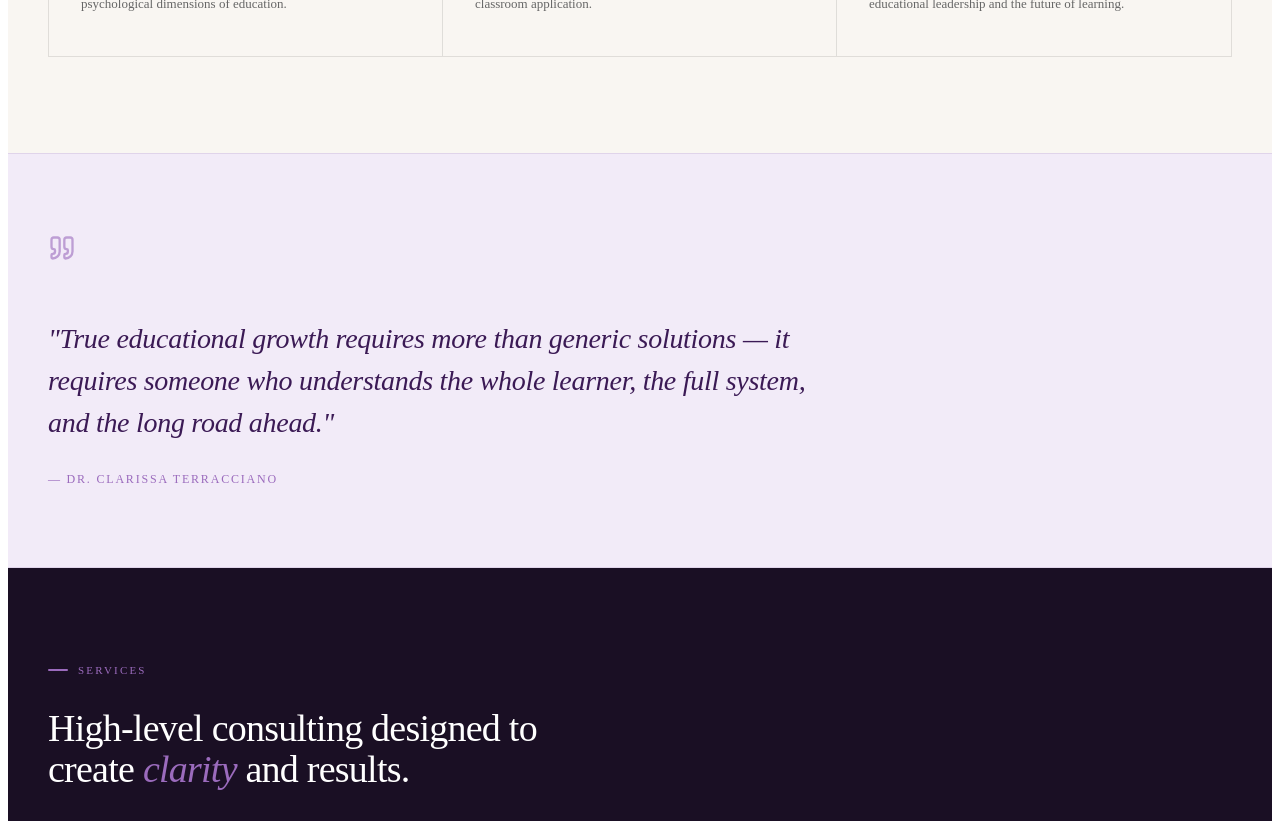
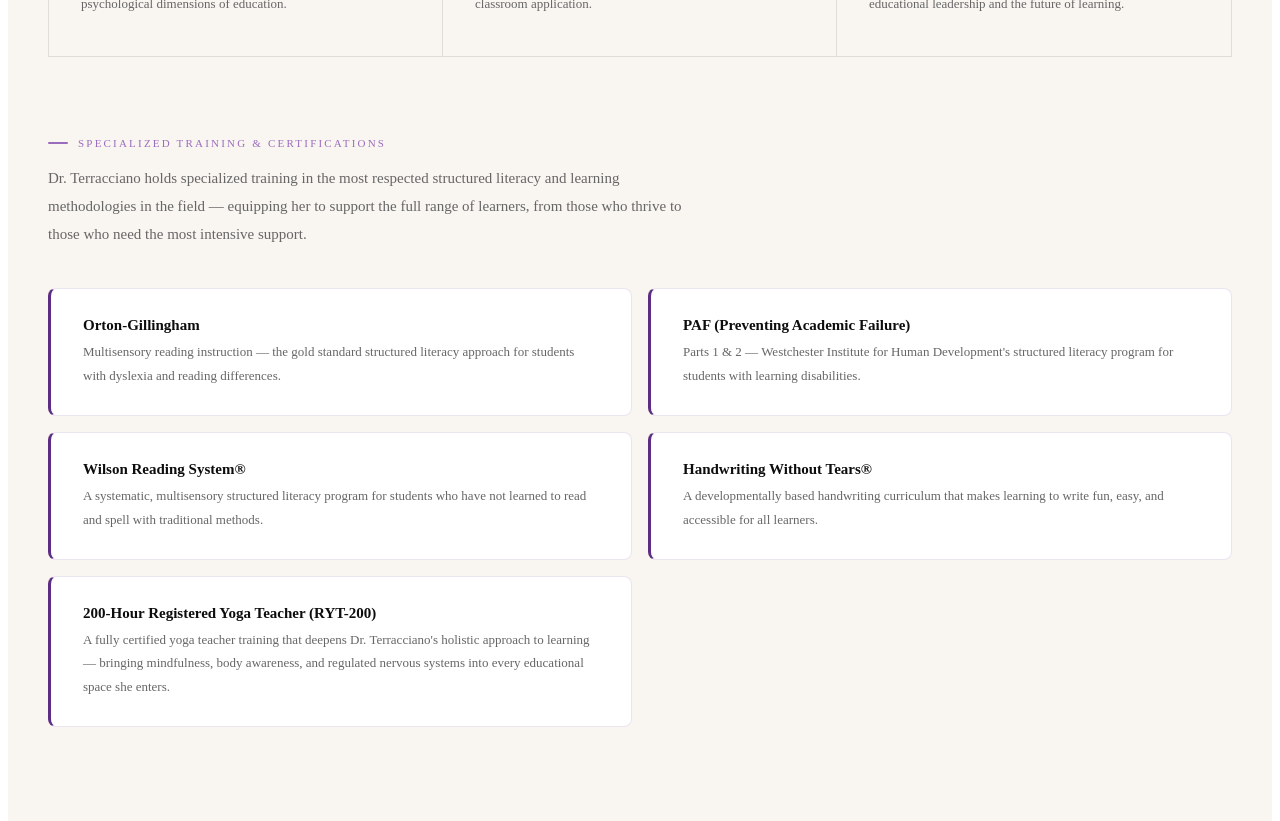
Before and after one commit to cmarrapodi/clarissaterraccianophd, a React (Vite) app: page / in a window 1280 px wide. Shown: the part 1940-2761 px from the top of the page. Built offline with nearby package versions, Linux system fonts and the light colour scheme; no server answers.

Commit message:
Update ClarissaWebsite.jsx

```diff
--- a/src/ClarissaWebsite.jsx
+++ b/src/ClarissaWebsite.jsx
@@ -8,6 +8,7 @@ import {
   Lightbulb,
   CalendarDays,
   Quote,
+  Users,
 } from "lucide-react";
 
 const fadeUp = {
@@ -24,6 +25,14 @@ const expertiseAreas = [
   { num: "01", title: "B.A. Developmental Psychology", school: "Hunter College, City University of New York", description: "A foundational grounding in how children grow, think, and learn — informing every consultation with a deep understanding of child development, cognition, and the psychological dimensions of education." },
   { num: "02", title: "M.A. Inclusive Education", school: "Teachers College, Columbia University", description: "Graduate training at one of the world's foremost schools of education, specializing in inclusive practices and teaching students with disabilities — bridging research and real-world classroom application." },
   { num: "03", title: "Ph.D. Educational Leadership & Policy Studies", school: "University of Denver", description: "Doctoral research examining the policies governing emerging and innovative technology and digital infrastructure in education — positioning Dr. Terracciano at the intersection of educational leadership and the future of learning." },
+];
+
+const specializedTraining = [
+  { title: "Orton-Gillingham", desc: "Multisensory reading instruction — the gold standard structured literacy approach for students with dyslexia and reading differences." },
+  { title: "PAF (Preventing Academic Failure)", desc: "Parts 1 & 2 — Westchester Institute for Human Development's structured literacy program for students with learning disabilities." },
+  { title: "Wilson Reading System®", desc: "A systematic, multisensory structured literacy program for students who have not learned to read and spell with traditional methods." },
+  { title: "Handwriting Without Tears®", desc: "A developmentally based handwriting curriculum that makes learning to write fun, easy, and accessible for all learners." },
+  { title: "200-Hour Registered Yoga Teacher (RYT-200)", desc: "A fully certified yoga teacher training that deepens Dr. Terracciano's holistic approach to learning — bringing mindfulness, body awareness, and regulated nervous systems into every educational space she enters." },
 ];
 
 const heroTags = ["Special Education", "Literacy", "Blockchain & EdTech", "Homeschool Planning"];
@@ -72,6 +81,7 @@ export default function ClarissaWebsite() {
         <div style={{ display: "flex", gap: "2rem", fontSize: "13px", color: "#666" }}>
           <a href="#about" style={{ color: "inherit", textDecoration: "none" }}>About</a>
           <a href="#services" style={{ color: "inherit", textDecoration: "none" }}>Services</a>
+          <a href="#pods" style={{ color: "inherit", textDecoration: "none" }}>Learning Pods</a>
           <a href="#booking" style={{ color: "inherit", textDecoration: "none" }}>Contact</a>
         </div>
         <button onClick={goToBook} style={{ background: "#5C2D82", color: "#fff", border: "none", padding: "10px 22px", borderRadius: "3px", fontSize: "12px", letterSpacing: "0.08em", textTransform: "uppercase", cursor: "pointer" }}>
@@ -141,7 +151,8 @@ export default function ClarissaWebsite() {
           <motion.p variants={fadeUp} style={{ fontSize: "15px", lineHeight: 1.85, color: "#666", maxWidth: "640px", marginBottom: "4rem" }}>
             Two decades into her career, she pursued her doctorate — earning a Ph.D. in Educational Leadership and Policy Studies, with research focused on the policies shaping emerging technology and digital infrastructure in education. That full arc — from a summer camp in South Florida to the frontier of educational policy — is what she brings to every family, educator, and organization she works with today.
           </motion.p>
-          <div style={{ display: "grid", gridTemplateColumns: "repeat(3, 1fr)", border: "0.5px solid rgba(0,0,0,0.1)" }}>
+
+          <div style={{ display: "grid", gridTemplateColumns: "repeat(3, 1fr)", border: "0.5px solid rgba(0,0,0,0.1)", marginBottom: "5rem" }}>
             {expertiseAreas.map((area, index) => (
               <motion.div key={area.num} initial={{ opacity: 0, y: 24 }} whileInView={{ opacity: 1, y: 0 }} viewport={{ once: true, amount: 0.2 }} transition={{ duration: 0.6, delay: index * 0.1 }}
                 style={{ padding: "2.5rem 2rem", borderRight: index < expertiseAreas.length - 1 ? "0.5px solid rgba(0,0,0,0.1)" : "none" }}>
@@ -149,6 +160,22 @@ export default function ClarissaWebsite() {
                 <div style={{ fontSize: "16px", fontWeight: 500, color: "#0D0D0D", marginBottom: "4px", lineHeight: 1.35 }}>{area.title}</div>
                 <div style={{ fontSize: "11px", letterSpacing: "0.08em", textTransform: "uppercase", color: "#9B6BBD", marginBottom: "1rem" }}>{area.school}</div>
                 <div style={{ fontSize: "13px", lineHeight: 1.85, color: "#666" }}>{area.description}</div>
+              </motion.div>
+            ))}
+          </div>
+
+          <motion.div variants={fadeUp}>
+            <SectionLabel>Specialized Training & Certifications</SectionLabel>
+          </motion.div>
+          <motion.p variants={fadeUp} style={{ fontSize: "15px", lineHeight: 1.85, color: "#666", maxWidth: "640px", marginBottom: "2.5rem" }}>
+            Dr. Terracciano holds specialized training in the most respected structured literacy and learning methodologies in the field — equipping her to support the full range of learners, from those who thrive to those who need the most intensive support.
+          </motion.p>
+          <div style={{ display: "grid", gridTemplateColumns: "repeat(2, 1fr)", gap: "1rem" }}>
+            {specializedTraining.map((item, index) => (
+              <motion.div key={item.title} initial={{ opacity: 0, y: 20 }} whileInView={{ opacity: 1, y: 0 }} viewport={{ once: true, amount: 0.2 }} transition={{ duration: 0.5, delay: index * 0.1 }}
+                style={{ padding: "1.75rem 2rem", background: "#fff", border: "0.5px solid rgba(92,45,130,0.12)", borderRadius: "8px", borderLeft: "3px solid #5C2D82" }}>
+                <div style={{ fontSize: "15px", fontWeight: 600, color: "#0D0D0D", marginBottom: "6px" }}>{item.title}</div>
+                <div style={{ fontSize: "13px", lineHeight: 1.8, color: "#666" }}>{item.desc}</div>
               </motion.div>
             ))}
           </div>
@@ -176,30 +203,20 @@ export default function ClarissaWebsite() {
             {[
               { title: "Private Educational Consulting", desc: "Personalized 1:1 consulting for families navigating complex educational decisions, learning differences, or academic transitions." },
               { title: "Academic Tutoring", desc: "Expert subject-matter support tailored to your learner's pace, style, and goals — from foundational skills to advanced coursework." },
-              { title: "Intensive Academic Intervention", desc: "Targeted, high-impact sessions for students who need accelerated support in literacy, math, or executive functioning." },
+              { title: "Literacy & Reading Support", desc: "Structured literacy intervention using Orton-Gillingham, Wilson Reading System®, and PAF — evidence-based approaches for all readers including those with dyslexia." },
               { title: "Homeschool Planning & Curriculum Design", desc: "Custom curriculum architecture and learning plans for families building rigorous, joyful homeschool programs." },
               { title: "Educational Advocacy & Parent Strategy", desc: "Empowering parents to navigate IEPs, 504 plans, school systems, and educational rights with confidence and clarity." },
               { title: "Dissertation & Research Consulting", desc: "Expert guidance for doctoral students and researchers navigating qualitative methodology, data analysis, and academic writing." },
               { title: "Educational Policy & EdTech Consulting", desc: "Strategic consulting for organizations, institutions, and founders at the intersection of education, policy, and technology." },
               { title: "School / Organizational Consulting", desc: "Systems-level consulting for schools and educational organizations seeking to improve outcomes, equity, and culture." },
+              { title: "Intensive Academic Intervention", desc: "Targeted, high-impact sessions for students who need accelerated support in literacy, math, or executive functioning." },
+              { title: "Monthly Family Educational Retainer", desc: "Ongoing advisory support for families who want consistent, high-touch educational guidance throughout the school year." },
             ].map((service, index) => (
               <motion.div key={service.title} initial={{ opacity: 0, y: 24 }} whileInView={{ opacity: 1, y: 0 }} viewport={{ once: true, amount: 0.1 }} transition={{ duration: 0.5, delay: index * 0.05 }}
-                style={{ background: "#1A0F24", padding: "2rem", borderBottom: index < 6 ? "0.5px solid rgba(255,255,255,0.07)" : "none", borderRight: index % 2 === 0 ? "0.5px solid rgba(255,255,255,0.07)" : "none" }}>
+                style={{ background: "#1A0F24", padding: "2rem", borderBottom: index < 8 ? "0.5px solid rgba(255,255,255,0.07)" : "none", borderRight: index % 2 === 0 ? "0.5px solid rgba(255,255,255,0.07)" : "none" }}>
                 <div style={{ fontSize: "15px", fontWeight: 500, color: "#fff", marginBottom: "8px" }}>{service.title}</div>
                 <div style={{ fontSize: "13px", lineHeight: 1.8, color: "rgba(255,255,255,0.45)" }}>{service.desc}</div>
               </motion.div>
-            ))}
-          </div>
-          <div style={{ display: "grid", gridTemplateColumns: "repeat(3, 1fr)", gap: "1px", background: "rgba(255,255,255,0.07)", marginBottom: "3rem" }}>
-            {[
-              { title: "Half-Day Consulting", price: "$1,500" },
-              { title: "Full-Day Consulting", price: "$3,000" },
-              { title: "Monthly Family Retainer", price: "From $1,500/mo" },
-            ].map((item, index) => (
-              <div key={item.title} style={{ background: "#1A0F24", padding: "1.5rem 2rem", borderRight: index < 2 ? "0.5px solid rgba(255,255,255,0.07)" : "none" }}>
-                <div style={{ fontSize: "20px", fontWeight: 300, color: "#9B6BBD", marginBottom: "4px" }}>{item.price}</div>
-                <div style={{ fontSize: "13px", color: "rgba(255,255,255,0.5)" }}>{item.title}</div>
-              </div>
             ))}
           </div>
           <div style={{ textAlign: "center" }}>
@@ -210,7 +227,38 @@ export default function ClarissaWebsite() {
         </motion.div>
       </section>
 
-      <section style={{ padding: "6rem 2.5rem" }}>
+      <section id="pods" style={{ padding: "6rem 2.5rem", background: "#F9F6F2" }}>
+        <motion.div initial="hidden" whileInView="visible" viewport={{ once: true, amount: 0.25 }} variants={stagger}>
+          <motion.div variants={fadeUp}><SectionLabel>Learning Pods</SectionLabel></motion.div>
+          <motion.h2 variants={fadeUp} style={{ fontSize: "clamp(28px, 3vw, 38px)", fontWeight: 400, letterSpacing: "-0.02em", lineHeight: 1.1, color: "#0D0D0D", marginBottom: "1.5rem", maxWidth: "560px" }}>
+            Small-group learning designed to{" "}<em style={{ fontStyle: "italic", fontWeight: 300, color: "#5C2D82" }}>inspire</em> and accelerate.
+          </motion.h2>
+          <motion.p variants={fadeUp} style={{ fontSize: "15px", lineHeight: 1.85, color: "#666", maxWidth: "640px", marginBottom: "3rem" }}>
+            Learning Pods are curated small-group sessions where children come together for a structured learning series focused on academic growth, supplemental learning, and intellectual curiosity. Designed by Dr. Terracciano, each pod is intentionally sized to foster collaboration, deepen engagement, and give every child the attention they deserve — all in a warm, rigorous, and joyful environment.
+          </motion.p>
+          <div style={{ display: "grid", gridTemplateColumns: "repeat(3, 1fr)", gap: "1.5rem", marginBottom: "3rem" }}>
+            {[
+              { icon: "◈", title: "Structured Learning Series", desc: "Each pod follows a carefully designed curriculum arc, building knowledge and skills progressively across sessions." },
+              { icon: "◉", title: "Small Group, Big Impact", desc: "Intentionally small groups ensure every child is seen, supported, and challenged at the right level." },
+              { icon: "◬", title: "Supplemental & Enrichment Focus", desc: "Pods complement school learning or provide enrichment beyond the classroom — tailored to the group's needs and goals." },
+            ].map((item, index) => (
+              <motion.div key={item.title} initial={{ opacity: 0, y: 24 }} whileInView={{ opacity: 1, y: 0 }} viewport={{ once: true, amount: 0.2 }} transition={{ duration: 0.6, delay: index * 0.1 }}
+                style={{ padding: "2rem", background: "#fff", border: "0.5px solid rgba(92,45,130,0.12)", borderRadius: "8px" }}>
+                <div style={{ fontSize: "24px", color: "#5C2D82", marginBottom: "1rem" }}>{item.icon}</div>
+                <div style={{ fontSize: "15px", fontWeight: 500, color: "#0D0D0D", marginBottom: "8px" }}>{item.title}</div>
+                <div style={{ fontSize: "13px", lineHeight: 1.8, color: "#666" }}>{item.desc}</div>
+              </motion.div>
+            ))}
+          </div>
+          <motion.div variants={fadeUp}>
+            <button onClick={goToBook} style={{ display: "inline-flex", alignItems: "center", gap: "8px", background: "#5C2D82", color: "#fff", padding: "14px 30px", fontSize: "12px", letterSpacing: "0.1em", textTransform: "uppercase", border: "none", borderRadius: "3px", cursor: "pointer" }}>
+              Enroll in a Learning Pod <ArrowRight size={14} />
+            </button>
+          </motion.div>
+        </motion.div>
+      </section>
+
+      <section style={{ padding: "6rem 2.5rem", background: "#fff" }}>
         <motion.div initial="hidden" whileInView="visible" viewport={{ once: true, amount: 0.25 }} variants={stagger} style={{ maxWidth: "800px", margin: "0 auto" }}>
           <motion.div variants={fadeUp}><SectionLabel>My approach</SectionLabel></motion.div>
           <motion.h2 variants={fadeUp} style={{ fontSize: "clamp(28px, 3vw, 38px)", fontWeight: 400, letterSpacing: "-0.02em", lineHeight: 1.1, color: "#0D0D0D", marginBottom: "3rem", maxWidth: "500px" }}>
```
